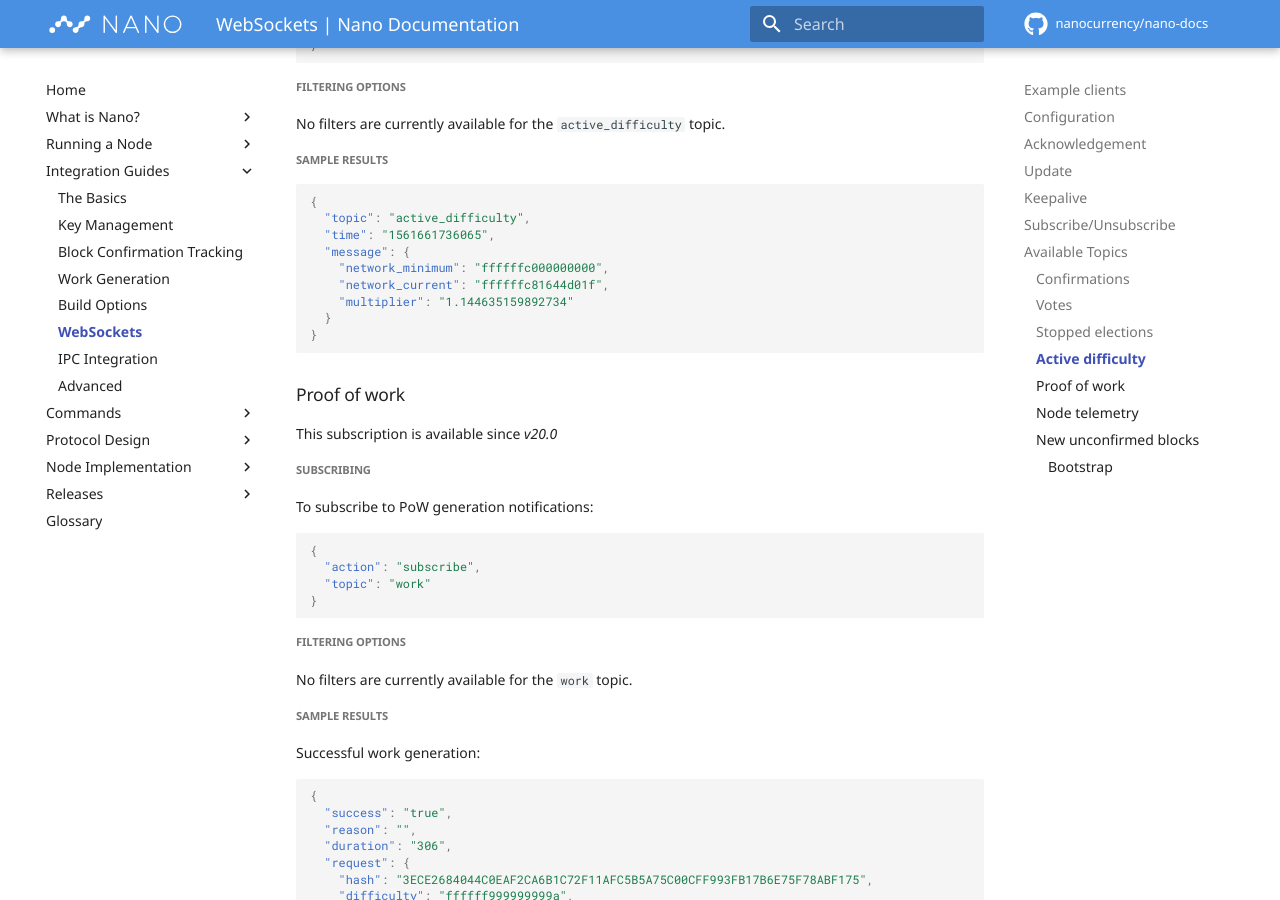
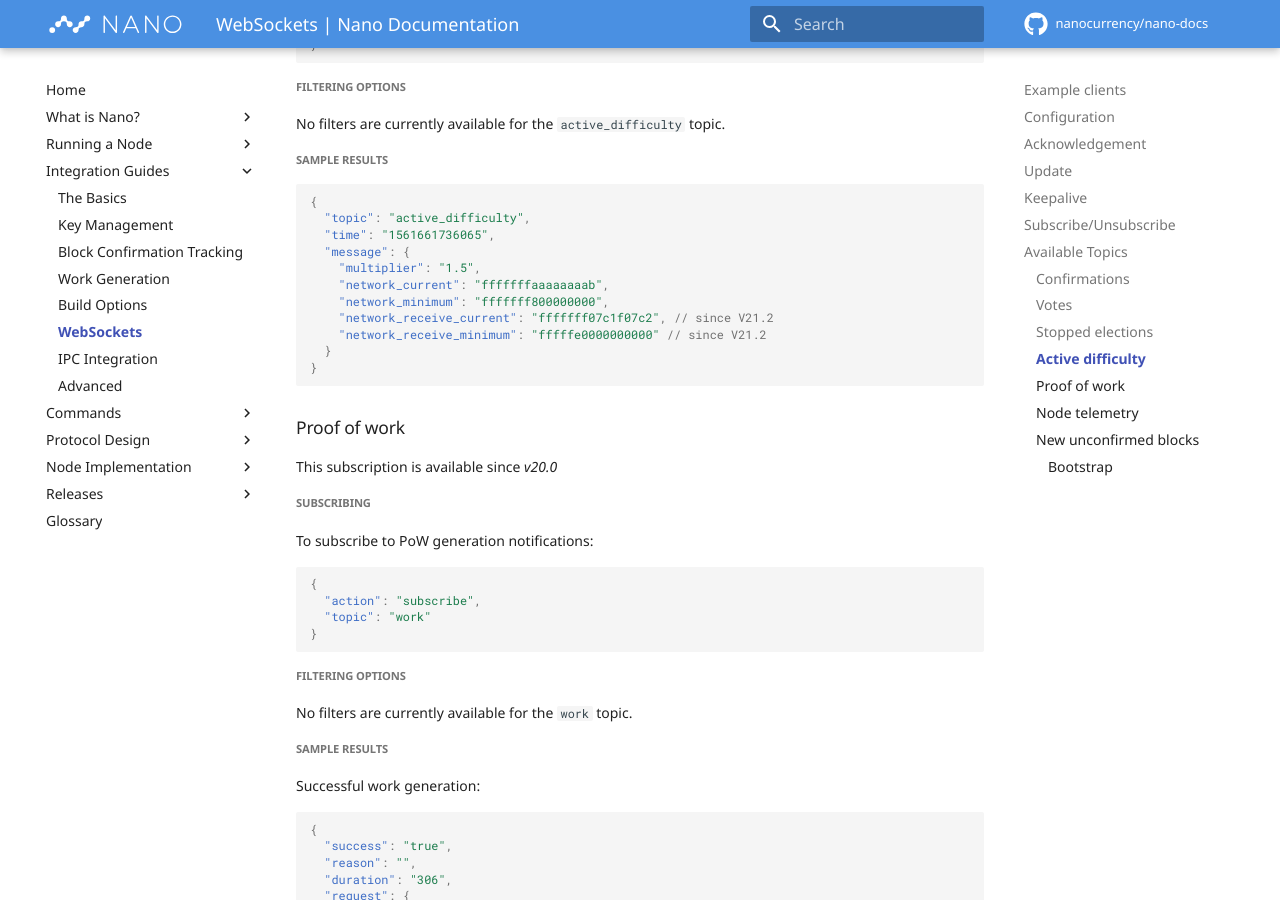
Before and after one commit to nanocurrency/nano-docs, an MkDocs documentation site: the page built from docs/integration-guides/websockets.md, in a window 1280 px wide and 900 px high, scrolled down 9130 px. Built offline with MkDocs 1.6.1 and Material for MkDocs 9.7.7, drawn with Linux system fonts in a browser that asks for light colours; comment, search, counter and statistics services are not loaded.

Commit message:
network_receive_minimum/current in active_difficulty endpoints (#384)
* Add network_receive_minimum to active_difficulty endpoints

* Update work generation practical guide with the network_receive_minimum

* Add network_receive_current and simplify the work generation guide

* Remove callout on upcoming epoch 2

````diff
--- a/docs/commands/rpc-protocol.md
+++ b/docs/commands/rpc-protocol.md
@@ -413,7 +413,7 @@
 ### active_difficulty
 _version 19.0+_
 
-Returns the difficulty values (16 hexadecimal digits string, 64 bit) for the minimum required on the network (`network_minimum`) as well as the current active difficulty seen on the network (`network_current`, 10 second trended average of adjusted difficulty seen on prioritized transactions) which can be used to perform rework for better prioritization of transaction processing. A multiplier of the `network_current` from the base difficulty of `network_minimum` is also provided for comparison.
+Returns the difficulty values (16 hexadecimal digits string, 64 bit) for the minimum required on the network (`network_minimum`) as well as the current active difficulty seen on the network (`network_current`, 10 second trended average of adjusted difficulty seen on prioritized transactions) which can be used to perform rework for better prioritization of transaction processing. A multiplier of the `network_current` from the base difficulty of `network_minimum` is also provided for comparison. `network_receive_minimum` and `network_receive_current` are also provided as lower thresholds exclusively for receive blocks.
 
 **Request:**
 ```json
@@ -425,9 +425,11 @@
 **Response:**
 ```json
 {
-  "network_minimum": "ffffffc000000000",
-  "network_current": "ffffffcdbf40aa45",
-  "multiplier": "1.273557846739298"
+  "multiplier": "1.5",
+  "network_current": "fffffffaaaaaaaab",
+  "network_minimum": "fffffff800000000",
+  "network_receive_current": "fffffff07c1f07c2", // since V21.2
+  "network_receive_minimum": "fffffe0000000000" // since V21.2
 }
 ```
 
@@ -447,9 +449,7 @@
 **Response:**
 ```json
 {
-  "network_minimum": "ffffffc000000000",
-  "network_current": "ffffffc1816766f2",
-  "multiplier": "1.024089858417128",
+  ...,
   "difficulty_trend": [
     "1.156096135149775",
     "1.190133894573061",
--- a/docs/integration-guides/websockets.md
+++ b/docs/integration-guides/websockets.md
@@ -440,9 +440,11 @@
   "topic": "active_difficulty",
   "time": "1561661736065",
   "message": {
-    "network_minimum": "ffffffc000000000",
-    "network_current": "ffffffc81644d01f",
-    "multiplier": "1.144635159892734"
+    "multiplier": "1.5",
+    "network_current": "fffffffaaaaaaaab",
+    "network_minimum": "fffffff800000000",
+    "network_receive_current": "fffffff07c1f07c2", // since V21.2
+    "network_receive_minimum": "fffffe0000000000" // since V21.2
   }
 }
 ```
````
Also changed, not shown: docs/integration-guides/work-generation.md (+5 -6 lines).
